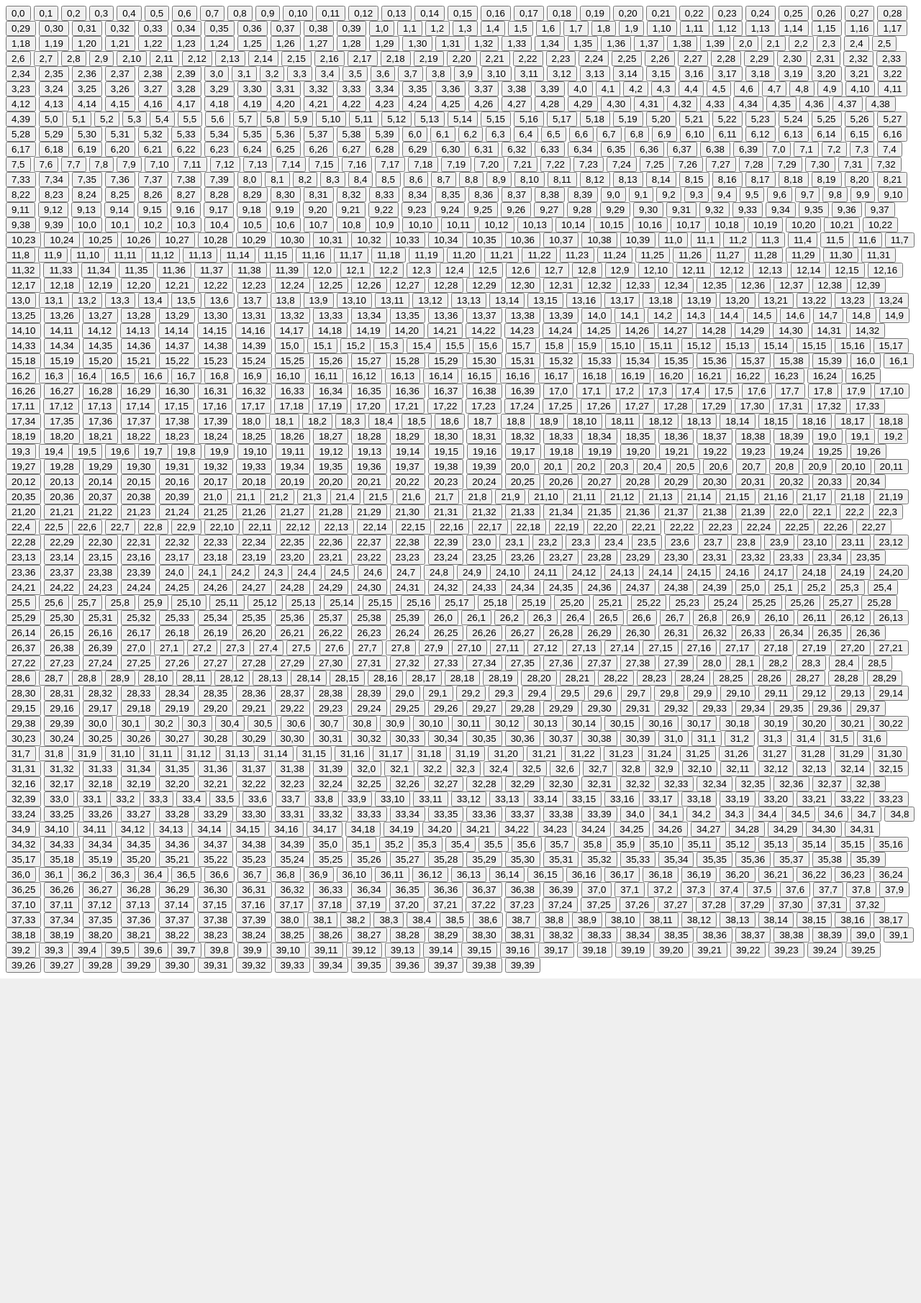
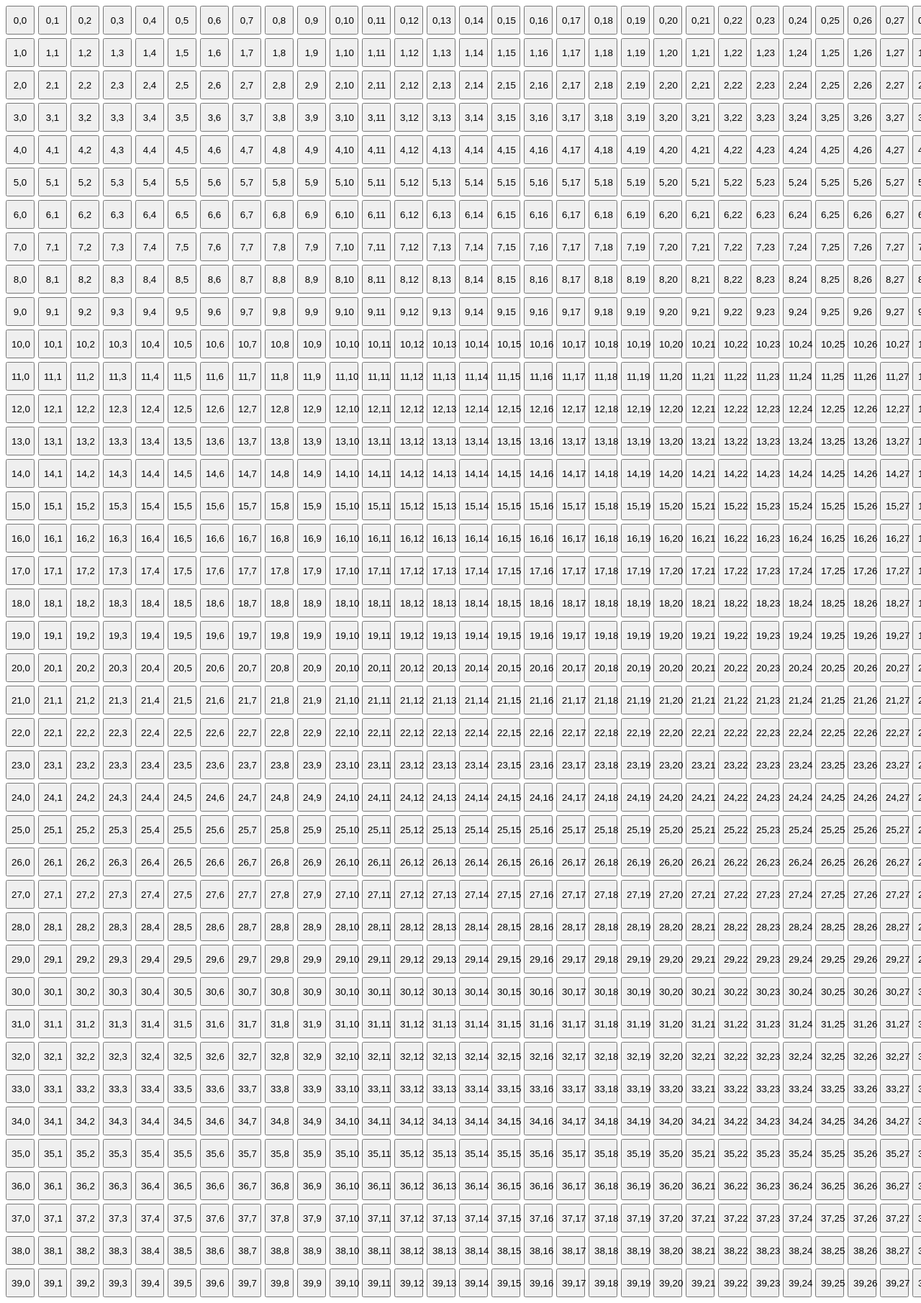
Before and after one commit to miriho6643/Gridfinity-StorageHelper, a Flask app: page / in a window 1280 px wide; the page is wider, and only the part inside the window is pictured. Shown: that part at 72% size. Before the commit the page ends 1360 px from the top of that part, so only its background shows below. Run offline with Flask 3, Linux system fonts and the light colour scheme.

Commit message:
Add files via upload

```diff
--- a/software/templates/index.html
+++ b/software/templates/index.html
@@ -7,6 +7,20 @@
         {% endfor %}
     {% endfor %}
 </div>
+
+<style>
+    .grid {
+        display: grid;
+        grid-template-columns: repeat({{ cols }}, 40px); /* feste Spaltenbreite */
+        gap: 5px; /* Abstand zwischen Buttons */
+    }
+
+    .grid button {
+        width: 100%;       /* passt in die Spalte */
+        height: 40px;      /* gleiche Höhe */
+        text-align: center;
+    }
+</style>
 
 <script>
     function send(row, col) {
```
